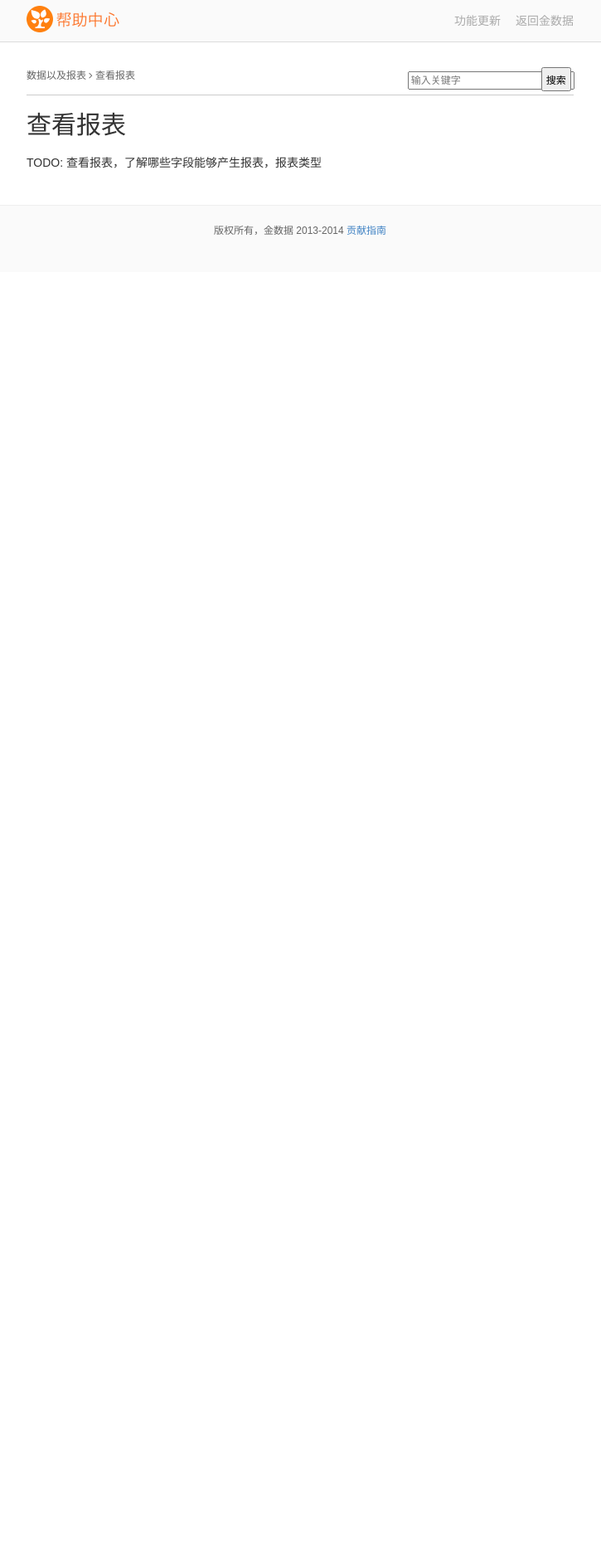
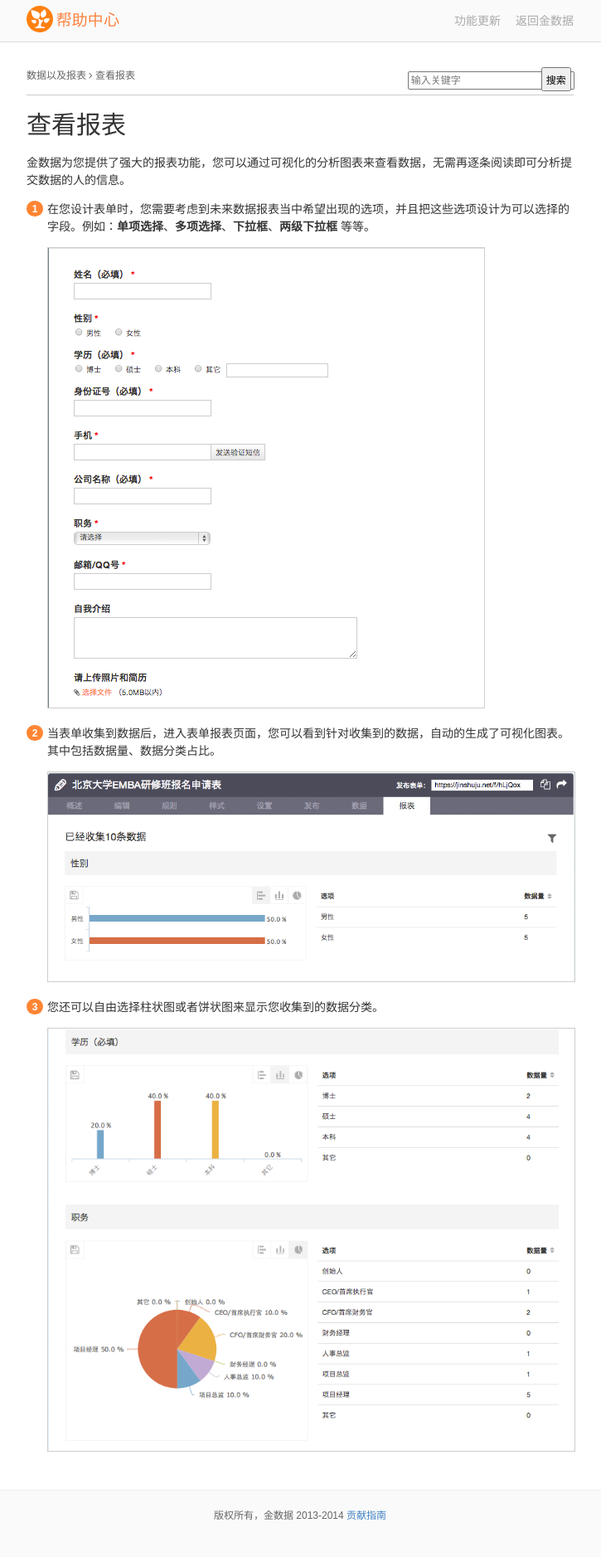
Before and after one commit to jinshuju/help.jinshuju.net, a Jekyll site: the page built from _posts/2014-2-7-report.md, in a window 1280 px wide. Shown: the whole page at 83% size, without its empty margins (278-1003 px from the left). Built offline with Jekyll 4.4.1, drawn with Linux system fonts in a browser that asks for light colours; Markdown is read by kramdown in place of the engine named in the settings; before the commit the page ends 900 px from its top, so only the background shows below that.

Commit message:
完成 查看报表

```diff
--- a/_posts/2014-2-7-report.md
+++ b/_posts/2014-2-7-report.md
@@ -3,9 +3,18 @@
 title:  "查看报表"
 date:   2014-03-25 12:12:12
 category: data
-tags: todo L
-
-author: roamin9
 ---
 
-TODO: 查看报表，了解哪些字段能够产生报表，报表类型
+金数据为您提供了强大的报表功能，您可以通过可视化的分析图表来查看数据，无需再逐条阅读即可分析提交数据的人的信息。
+
+1. 在您设计表单时，您需要考虑到未来数据报表当中希望出现的选项，并且把这些选项设计为可以选择的字段。例如：**单项选择**、**多项选择**、**下拉框**、**两级下拉框** 等等。
+
+   ![field](/images/report-field.png)
+
+2. 当表单收集到数据后，进入表单报表页面，您可以看到针对收集到的数据，自动的生成了可视化图表。其中包括数据量、数据分类占比。
+
+   ![result](/images/report-result.png)
+
+3. 您还可以自由选择柱状图或者饼状图来显示您收集到的数据分类。
+
+   ![result_chart](/images/report-result_chart.png)
```
Also changed, not shown: images/report-field.png (added), images/report-result.png (added), images/report-result_chart.png (added).
